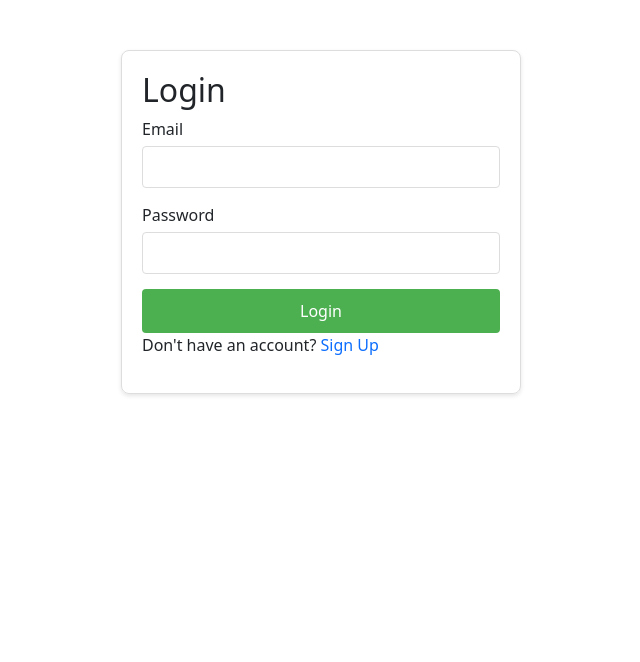
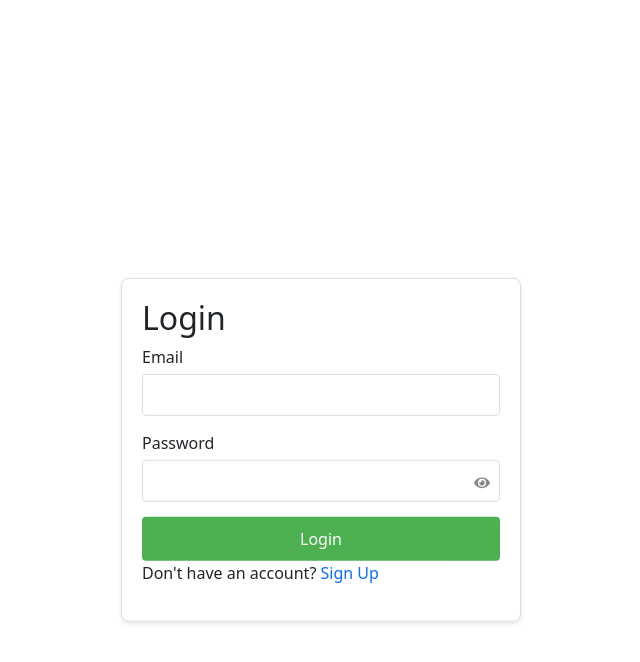
Before and after one commit to meghaniom/Movie, a React (Vite) app: page /login in a window 1280 px wide. Shown: the top 662 px of the page, without its empty margins (319-959 px from the left). Built offline with nearby package versions, Linux system fonts and the light colour scheme.

Commit message:
deleteChang

```diff
--- a/package.json
+++ b/package.json
@@ -16,6 +16,7 @@
     "react": "^19.1.0",
     "react-bootstrap": "^2.10.10",
     "react-dom": "^19.1.0",
+    "react-icons": "^5.5.0",
     "react-router-dom": "^7.6.0",
     "tailwindcss": "^4.1.6"
   },
--- a/src/Coponents/Login.jsx
+++ b/src/Coponents/Login.jsx
@@ -1,5 +1,6 @@
 import React, { useRef, useState } from 'react';
 import { useNavigate } from 'react-router-dom';
+import { FaEye, FaEyeSlash } from "react-icons/fa";
 import '../auth.css'
 
 const Login = () => {
@@ -7,6 +8,11 @@ const Login = () => {
   const passwordRef = useRef();
   const [error, setError] = useState('');
   const navigate = useNavigate();
+const [showPassword, setShowPassword] = useState(false);
+
+const togglePasswordVisibility = () => {
+    setShowPassword(prev => !prev);
+  };
 
   const handleSubmit = (e) => {
     e.preventDefault();
@@ -33,7 +39,8 @@ const Login = () => {
   };
 
   return (
-    <div className="auth-container">
+    <div className='main-container' style={{ position: "relative", width: "100%", height: "100vh" }}>
+      <div className="auth-container" style={{ position: "absolute", top: "50%", left: "50%", transform: "translate(-50%, -50%)", minWidth: "400px" }}>
       <h2>Login</h2>
       {error && <div className="error">{error}</div>}
       <form onSubmit={handleSubmit}>
@@ -41,16 +48,36 @@ const Login = () => {
           <label>Email</label>
           <input type="email" ref={emailRef} required />
         </div>
-        <div className="form-group">
-          <label>Password</label>
-          <input type="password" ref={passwordRef} required />
-        </div>
+        <div className="form-group" style={{ position: "relative" }}>
+                   <label>Password</label>
+                   <input
+                     type={showPassword ? "text" : "password"}
+                     ref={passwordRef}
+                     required
+                     minLength={6}
+                     style={{ paddingRight: "40px", width: "100%" }}
+                   />
+                   <span
+                     onClick={togglePasswordVisibility}
+                     style={{
+                       position: "absolute",
+                       right: "10px",
+                       top: "38px",
+                       cursor: "pointer",
+                       color: "#888"
+                     }}
+                   >
+                     {showPassword ? <FaEyeSlash /> : <FaEye />}
+                   </span>
+                 </div>
         <button type="submit" className='submit'>Login</button>
       </form>
       <p>
         Don't have an account? <a href="/">Sign Up</a>
       </p>
     </div>
+    </div>
+
   );
 };
 
--- a/src/Coponents/Signup.jsx
+++ b/src/Coponents/Signup.jsx
@@ -1,13 +1,19 @@
 import React, { useRef, useState } from 'react';
 import { useNavigate } from 'react-router-dom';
-import '../auth.css'
+import { FaEye, FaEyeSlash } from "react-icons/fa";
+import '../auth.css';
 
 const Signup = () => {
   const nameRef = useRef();
   const emailRef = useRef();
   const passwordRef = useRef();
   const [error, setError] = useState('');
+  const [showPassword, setShowPassword] = useState(false);
   const navigate = useNavigate();
+
+  const togglePasswordVisibility = () => {
+    setShowPassword(prev => !prev);
+  };
 
   const handleSubmit = (e) => {
     e.preventDefault();
@@ -43,8 +49,8 @@ const Signup = () => {
   };
 
   return (
-    <div className='main-container' style={{position: "relative", width: "100%",height: "100vh"}}>
-      <div className="auth-container" style={{position:"absolute", top: "50%", left:"50%", transform: "translate(-50%, -50%)", minWidth:"400px"}}>
+    <div className='main-container' style={{ position: "relative", width: "100%", height: "100vh" }}>
+      <div className="auth-container" style={{ position: "absolute", top: "50%", left: "50%", transform: "translate(-50%, -50%)", minWidth: "400px" }}>
         <h2>Sign Up</h2>
         {error && <div className="error">{error}</div>}
         <form onSubmit={handleSubmit}>
@@ -56,9 +62,27 @@ const Signup = () => {
             <label>Email</label>
             <input type="email" ref={emailRef} required />
           </div>
-        <div className="form-group">
+          <div className="form-group" style={{ position: "relative" }}>
             <label>Password</label>
-          <input type="password" ref={passwordRef} required minLength={6} />
+            <input
+              type={showPassword ? "text" : "password"}
+              ref={passwordRef}
+              required
+              minLength={6}
+              style={{ paddingRight: "40px", width: "100%" }}
+            />
+            <span
+              onClick={togglePasswordVisibility}
+              style={{
+                position: "absolute",
+                right: "10px",
+                top: "38px",
+                cursor: "pointer",
+                color: "#888"
+              }}
+            >
+              {showPassword ? <FaEyeSlash /> : <FaEye />}
+            </span>
           </div>
           <button type="submit" className='submit'>Sign Up</button>
         </form>
@@ -67,7 +91,6 @@ const Signup = () => {
         </p>
       </div>
     </div>
-
   );
 };
 
--- a/src/component/NumberSelect.jsx
+++ b/src/component/NumberSelect.jsx
@@ -7,7 +7,6 @@ const NumberSelector = ({
   onSelect,
   onDeleteTicket,
   selectedNumbers = [],
-  // availableNumbers = [],
   disabledNumbers = [],
   movieId
 }) => {
@@ -18,9 +17,11 @@ const NumberSelector = ({
     if (show) {
       setTempSelected(selectedNumbers);
     }
+
   }, [show, selectedNumbers, movieId]);
 
   const handleNumberClick = (number) => {
+    tempSelected?.includes(number)&&setSelectedSeatsToDelete([...selectedSeatsToDelete, number]);
     // Prevent selection of disabled numbers
     if (disabledNumbers.includes(number)) return;
 
@@ -37,6 +38,9 @@ const NumberSelector = ({
     onHide();
   };
   const handelDelete = () => {
+    console.log(selectedSeatsToDelete,"selectedSeatsToDelete");
+    console.log(tempSelected,"tempSelected");
+
     if (selectedSeatsToDelete.length > 0) {
       onDeleteTicket(movieId, selectedSeatsToDelete);
       onHide();
@@ -107,11 +111,12 @@ const NumberSelector = ({
         <Button variant="primary" onClick={handleConfirm}>
           Confirm
         </Button>
-        <Button variant="danger" onClick={handelDelete}
+     <Button variant="danger" onClick={handelDelete}
           style={{
-            backgroundColor: Array.isArray(selectedSeatsToDelete) && selectedSeatsToDelete?.length > 0 ? '#e9ecef' : '',
-            color: Array.isArray(selectedSeatsToDelete) && selectedSeatsToDelete.length > 0 ? "#000" : "",
-            border: "1px solid gray"
+          backgroundColor: selectedSeatsToDelete.length > 0 ? '#dc3545' : '#f8f9fa',
+    color: selectedSeatsToDelete.length > 0 ? 'white' : 'gray',
+    border: '1px solid gray',
+    cursor: selectedSeatsToDelete.length > 0 ? 'pointer' : 'not-allowed'
           }}>
           Delete
         </Button>
--- a/src/component/PlayingTex.jsx
+++ b/src/component/PlayingTex.jsx
@@ -83,27 +83,28 @@ useEffect(()=> {
   };
 
  const handelDeleteTicket = (movieId, numberToDelete) => {
-  const userSelected = selectedNumbers[movieId] || [];
+
+
+  // Convert to array if it's not already
   const numbersToRemove = Array.isArray(numberToDelete)
     ? numberToDelete
     : [numberToDelete];
 
+  console.log(numbersToRemove);
 
+  const userSelected = selectedNumbers[movieId] || [];
   const newSelected = userSelected.filter(num => !numbersToRemove.includes(num));
-console.log(newSelected);
-
-
 
   const updatedSelected = { ...selectedNumbers, [movieId]: newSelected };
-  console.log(updatedSelected);
   const updatedConfirmed = { ...confirmedTickets };
 
+  // Remove movie entry if no selections left
   if (newSelected.length === 0) {
     delete updatedSelected[movieId];
     delete updatedConfirmed[movieId];
   }
 
-
+  // Update disabled numbers
   const globalDisabled = JSON.parse(localStorage.getItem("disabledNumbers")) || {};
   const updatedGlobalDisabled = {
     ...globalDisabled,
@@ -112,13 +113,12 @@ console.log(newSelected);
     ),
   };
 
- console.log(globalDisabled);
-
+  // Update state
   setSelectedNumbers(updatedSelected);
   setConfirmedTickets(updatedConfirmed);
   setDisabledNumbers(updatedGlobalDisabled);
 
-
+  // Update localStorage for current user
   const newAllSelected = {
     ...allSelectedNumbers,
     [currentUser]: updatedSelected,
@@ -127,7 +127,6 @@ console.log(newSelected);
     ...allConfirmedTickets,
     [currentUser]: updatedConfirmed,
   };
-
 
   localStorage.setItem("selectedNumbers", JSON.stringify(newAllSelected));
   localStorage.setItem("confirmedTickets", JSON.stringify(newAllConfirmed));
```
Also changed, not shown: 1 other file (tests, documents, lock files or other folders). Lines whose indentation alone changed are shown as unchanged.
